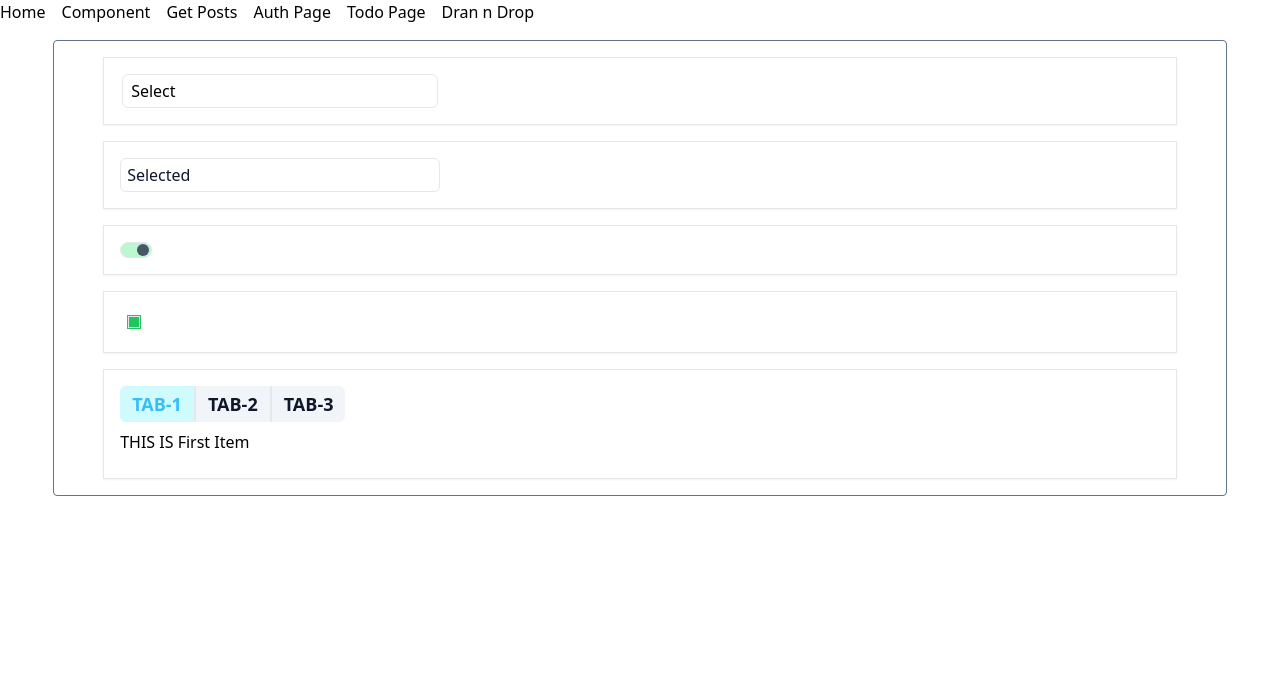
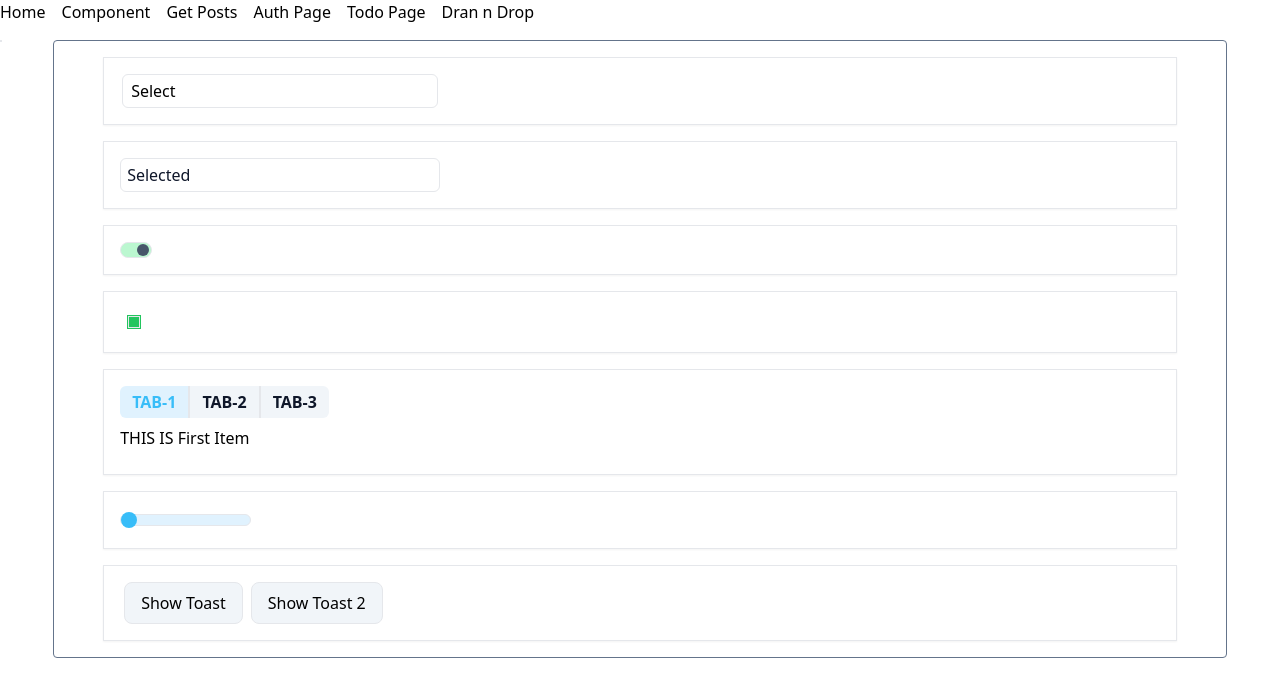
Before and after one commit to FarNys/Type-TestTools, a React (Create React App) app: page /component/button in a window 1280 px wide. Shown: the top 696 px of the page. Built offline with nearby package versions, Linux system fonts and the light colour scheme.

Commit message:
+add spring animation to tailwind Config +add input style in Global.css +change Button color cyan --> sky +add Range Slide Component +add Toast Component

```diff
--- a/public/index.html
+++ b/public/index.html
@@ -30,6 +30,10 @@
     <noscript>You need to enable JavaScript to run this app.</noscript>
     <div id="root"></div>
     <div id="modal-root"></div>
+    <div
+      id="toast-root"
+      class="fixed top-10 border w-fit h-fit bg-slate-200"
+    ></div>
 
     <!--
       This HTML file is a template.
--- a/src/Components/Actions/Button.tsx
+++ b/src/Components/Actions/Button.tsx
@@ -55,7 +55,7 @@ const variantCalculator = (el: ButtonVariant) => {
     default: "bg-slate-100",
     danger: "bg-red-500 hover:bg-red-600  active:bg-red-700",
     success: "bg-green-500 hover:bg-green-600  active:bg-green-700",
-    info: "bg-cyan-500 hover:bg-cyan-600 active:bg-cyan-700",
+    info: "bg-sky-500 hover:bg-sky-600 active:bg-sky-700",
     warning: "bg-orange-500 hover:bg-orange-600 active:bg-warning-700",
   };
   return buttonVariants[el] || buttonVariants.default;
--- a/src/Components/Actions/DropdownMulti.tsx
+++ b/src/Components/Actions/DropdownMulti.tsx
@@ -8,7 +8,7 @@ interface DropdownType {
   onSelect: (e: OptionType[]) => void;
 }
 
-interface CoodrinateType {
+export interface CoodrinateType {
   bottom: number;
   height: number;
   left: number;
--- a/src/Components/DataDisplay/Alert.tsx
+++ b/src/Components/DataDisplay/Alert.tsx
@@ -7,7 +7,7 @@ interface AlertType {
   icon?: React.ReactNode;
 }
 
-type VariantsType = "success" | "danger" | "info" | "warning";
+export type VariantsType = "success" | "danger" | "info" | "warning";
 
 const Alert = ({ title, variant, className, icon }: AlertType) => {
   return (
--- /dev/null
+++ b/src/Components/DataDisplay/Toast.tsx
@@ -0,0 +1,58 @@
+import React, { SetStateAction, useEffect, useState } from "react";
+import Typography from "../Typo/Typography";
+import Button from "../Actions/Button";
+import { VariantsType } from "./Alert";
+
+interface ToastType {
+  showToast: boolean;
+  setshowToast: React.Dispatch<SetStateAction<boolean>>;
+  toastText: string;
+  variant: VariantsType;
+}
+
+const Toast = ({
+  toastText,
+  showToast,
+  setshowToast,
+  variant,
+  ...rest
+}: ToastType) => {
+  useEffect(() => {
+    let timeOut = setTimeout(() => {
+      setshowToast(false);
+    }, 3000);
+    return () => clearTimeout(timeOut);
+  }, [showToast, setshowToast]);
+
+  const allVariants: any = {
+    // default: "border-slate-700",
+    danger: "border-red-500 bg-red-100",
+    info: "border-sky-500 bg-sky-100",
+    success: "border-green-500 bg-green-100",
+    warning: "border-orange-500 bg-orange-100",
+  };
+
+  if (!showToast) return null;
+  return (
+    <div
+      className={`fixed rounded-md top-10 right-10 flex flex-col py-2 px-1 items-end  border-l-4 max-w-xs animate-spring ${
+        allVariants[variant as keyof VariantsType]
+      }`}
+      {...rest}
+    >
+      <Button
+        variant={variant}
+        size="sm"
+        className="w-fit border-none "
+        onClick={() => setshowToast(false)}
+      >
+        x
+      </Button>
+      <div className="p-2">
+        <Typography variant="h6">{toastText}</Typography>
+      </div>
+    </div>
+  );
+};
+
+export default Toast;
--- /dev/null
+++ b/src/Components/DataInput/RangeSlider.tsx
@@ -0,0 +1,38 @@
+import React from "react";
+
+interface RangeSliderType {
+  initialValue?: number;
+  className?: string;
+  minValue: number;
+  maxValue: number;
+  selectedValue: (e: number) => void;
+}
+
+const RangeSlider = ({
+  initialValue,
+  className,
+  minValue,
+  maxValue,
+  selectedValue,
+  ...rest
+}: RangeSliderType) => {
+  const mouseUpHandler = (e: any) => {
+    selectedValue(e.target.value);
+  };
+
+  return (
+    <div className="w-full relative">
+      <input
+        type="range"
+        min={minValue}
+        max={maxValue}
+        defaultValue={initialValue || minValue}
+        // value={rangeValue}
+        className="appearance-none w-full max-w-max h-3 border rounded-md duration-200 bg-sky-100  cursor-pointer"
+        onMouseUp={mouseUpHandler}
+      />
+    </div>
+  );
+};
+
+export default RangeSlider;
--- a/src/Components/Navigate/Tabs.tsx
+++ b/src/Components/Navigate/Tabs.tsx
@@ -22,7 +22,7 @@ const Tabs = ({ className, tabsValue, ...rest }: TabsType) => {
         {tabsValue.map((el: SingleTab, index: number) => (
           <div
             className={`w-fit px-3 py-1 border-r-2 last-of-type:border-r-0 cursor-pointer duration-150 ${
-              el.id === activeTabId ? "bg-cyan-100 " : "bg-slate-100"
+              el.id === activeTabId ? "bg-sky-100 " : "bg-slate-100"
             }`}
             key={`tab-header-${el.id}-${index}`}
             onClick={() => changeActiveHandler(el)}
--- a/src/Components/Typo/Typography.tsx
+++ b/src/Components/Typo/Typography.tsx
@@ -105,7 +105,7 @@ const relatedTypography = (
     h6: (
       <h6
         {...rest}
-        className={` text-lg font-semibold ${variantPicker(colorVariant)} ${
+        className={` font-semibold ${variantPicker(colorVariant)} ${
           className ? className : ""
         }`}
       >
--- a/src/Global.css
+++ b/src/Global.css
@@ -18,3 +18,13 @@
 .animate-delay-1500 {
   animation-delay: 1500ms;
 }
+input[type="range"]::-webkit-slider-thumb {
+  -webkit-appearance: none;
+  appearance: none;
+  outline: none;
+  width: 1rem;
+  height: 1rem;
+  border-radius: 50%;
+  background: rgb(56 189 248);
+  cursor: pointer;
+}
--- a/src/Pages/Components/ComponentPage.tsx
+++ b/src/Pages/Components/ComponentPage.tsx
@@ -19,6 +19,8 @@ import DropdownMulti from "../../Components/Actions/DropdownMulti";
 import Toggle from "../../Components/DataInput/Toggle";
 import Checkbox from "../../Components/DataInput/Checkbox";
 import Tabs from "../../Components/Navigate/Tabs";
+import RangeSlider from "../../Components/DataInput/RangeSlider";
+import Toast from "../../Components/DataDisplay/Toast";
 
 type CountType = number;
 
@@ -27,7 +29,8 @@ const ComponentPage = () => {
   const [modalIsOpen, setmodalIsOpen] = useState<boolean>(false);
   const [modalOpen, setmodalOpen] = useState<boolean>(false);
   const [selectedValue, setselectedValue] = useState("");
-
+  const [isToast, setisToast] = useState<boolean>(false);
+  const [isToastShow, setisToastShow] = useState<boolean>(false);
   const btnRef = useRef(null);
   const openModalHanlder = () => {
     setmodalIsOpen((prev) => !prev);
@@ -53,6 +56,11 @@ const ComponentPage = () => {
 
   //CHECKBOX HANDLER TO CONTROL STATE IN PARENT
   const changeCheckboxHandler = (e: boolean) => {
+    console.log(e);
+  };
+
+  //HANDLER TO GET RANGE SLIDER SELECTED VALUE
+  const selectedValueHandler = (e: number) => {
     console.log(e);
   };
 
@@ -201,7 +209,38 @@ const ComponentPage = () => {
       <Card>
         <Tabs tabsValue={tabsItem} />
       </Card>
+      <Card>
+        <RangeSlider
+          minValue={100}
+          maxValue={300}
+          selectedValue={selectedValueHandler}
+        />
+      </Card>
+      <Card>
+        <Button size="md" variant="default" onClick={() => setisToast(true)}>
+          Show Toast
+        </Button>
+        <Button
+          size="md"
+          variant="default"
+          onClick={() => setisToastShow(true)}
+        >
+          Show Toast 2
+        </Button>
+      </Card>
 
+      <Toast
+        toastText="TS2739: Type '{}' is missing the follow"
+        showToast={isToast}
+        setshowToast={setisToast}
+        variant="info"
+      />
+      <Toast
+        toastText="TS2739: Danger Toastthe follow"
+        showToast={isToastShow}
+        setshowToast={setisToastShow}
+        variant="danger"
+      />
       <Modals setisOpren={setmodalOpen} isOpen={modalOpen} title="Modal Header">
         <Typography variant="p">Do you want to exit?</Typography>
         <div className="flex w-full justify-end">
--- a/tailwind.config.js
+++ b/tailwind.config.js
@@ -32,11 +32,18 @@ module.exports = {
           "0%": { opacity: "0", transform: "translate(-50%,0)" },
           "100%": { opacity: "1", transform: "translate(-50%,40px)" },
         },
+        spring: {
+          "0%": { transform: "translateX(100%)" },
+          "60%": { transform: "translateX(-3%)" },
+          "80%": { transform: "translateX(1%)" },
+          "100%": { transform: "translate(0%)" },
+        },
       },
       animation: {
         getfill: "getfill 2s ease-in-out infinite",
         fadeInOut: "fadeInOut 2s ease-in-out infinite",
         fadeOut: "fadeOut 0.5s ease-in-out normal both",
+        spring: "spring 1s ease-in-out normal both",
       },
     },
   },
```
